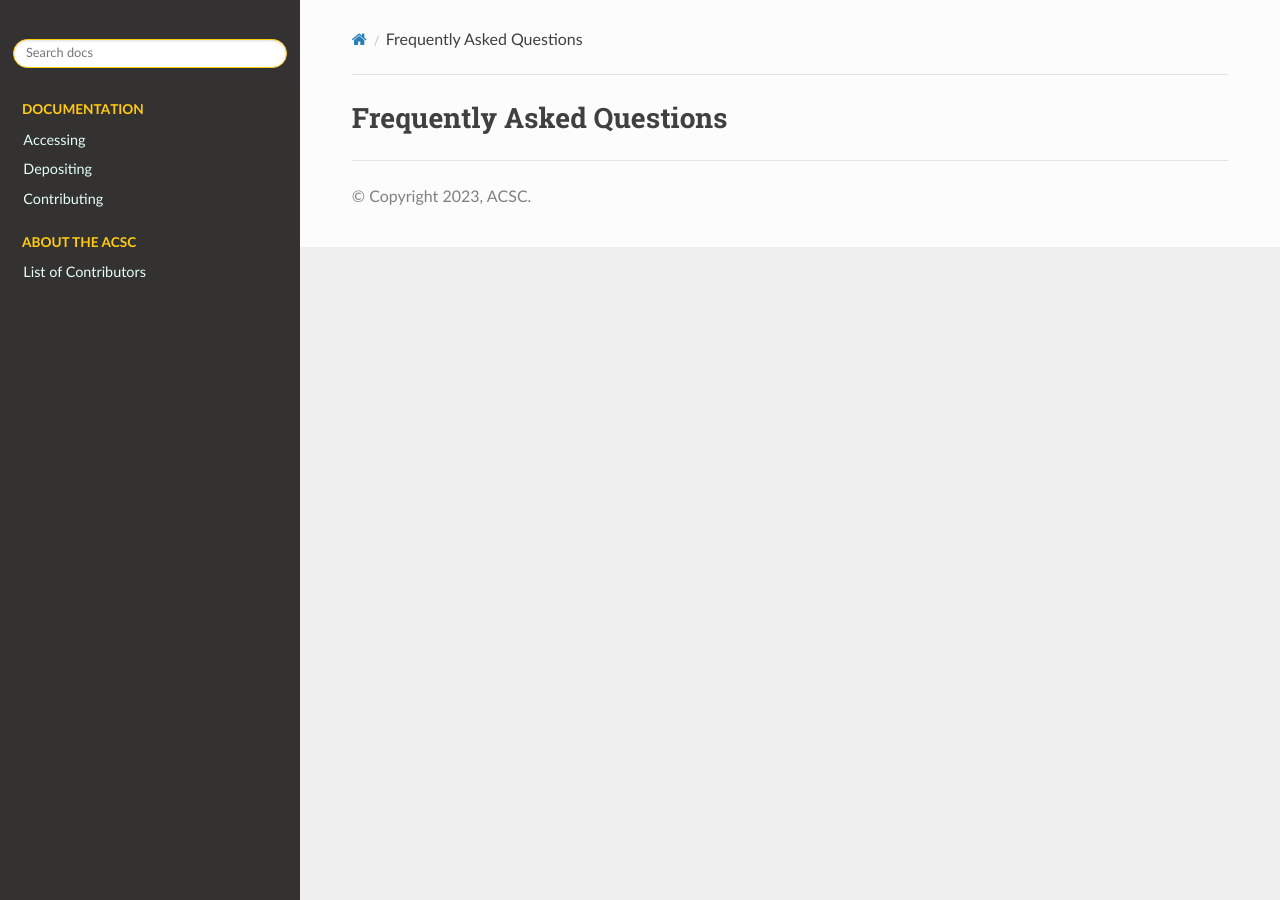
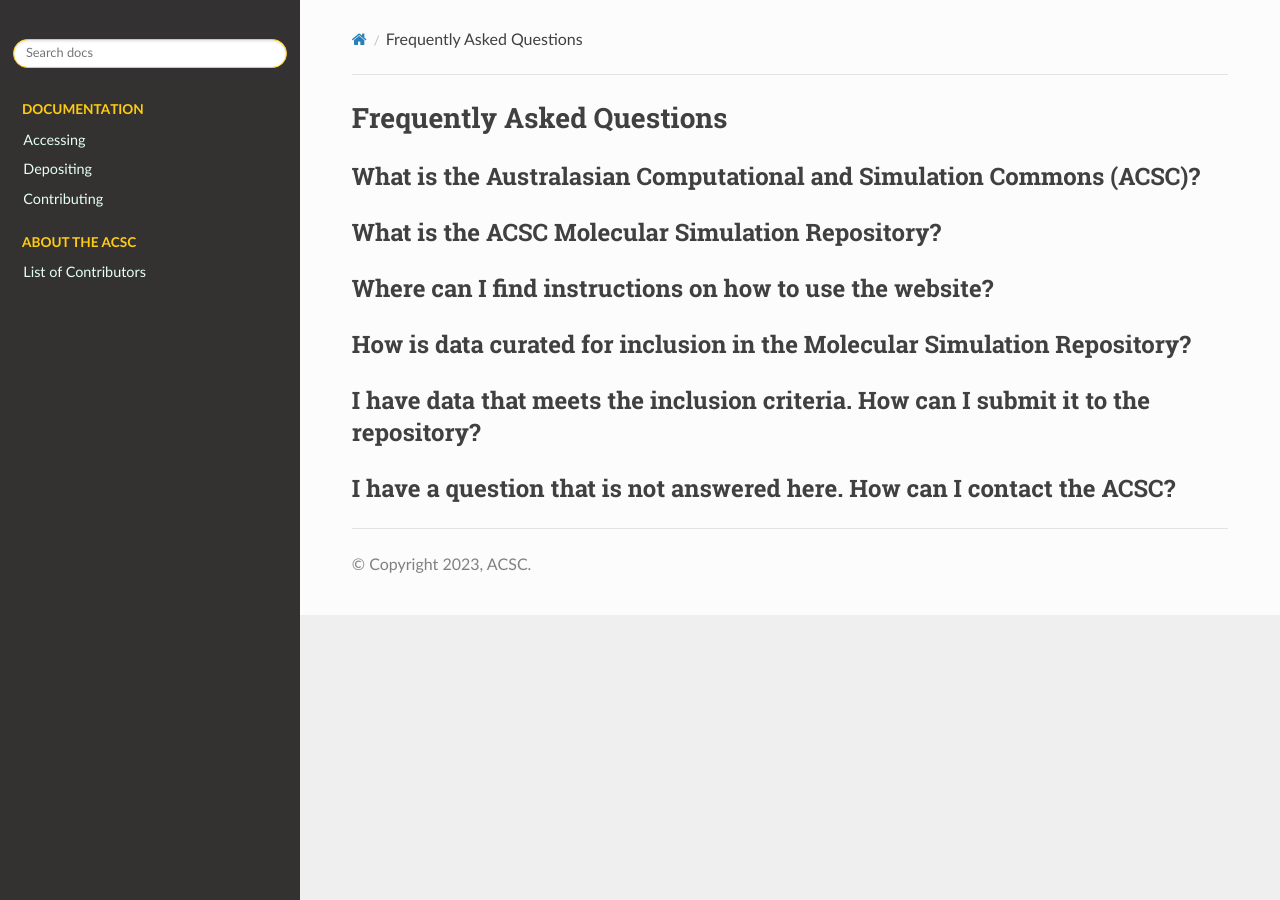
Before and after one commit to ATB-UQ/csc-tools, a Sphinx documentation site: the page built from docs/source/faq.rst, in a window 1280 px wide. Built offline with Sphinx 7.4.7 and the Read the Docs theme 2.0.0, drawn with Linux system fonts in a browser that asks for light colours.

Commit message:
populated FAQ headings

```diff
--- a/docs/source/faq.rst
+++ b/docs/source/faq.rst
@@ -2,3 +2,21 @@
 
 Frequently Asked Questions
 ==========================
+
+What is the Australasian Computational and Simulation Commons (ACSC)?
+---------------------------------------------------------------------
+
+What is the ACSC Molecular Simulation Repository?
+-------------------------------------------------
+
+Where can I find instructions on how to use the website?
+--------------------------------------------------------
+
+How is data curated for inclusion in the Molecular Simulation Repository?
+-------------------------------------------------------------------------
+
+I have data that meets the inclusion criteria.  How can I submit it to the repository?
+--------------------------------------------------------------------------------------
+
+I have a question that is not answered here.  How can I contact the ACSC?
+-------------------------------------------------------------------------
```
